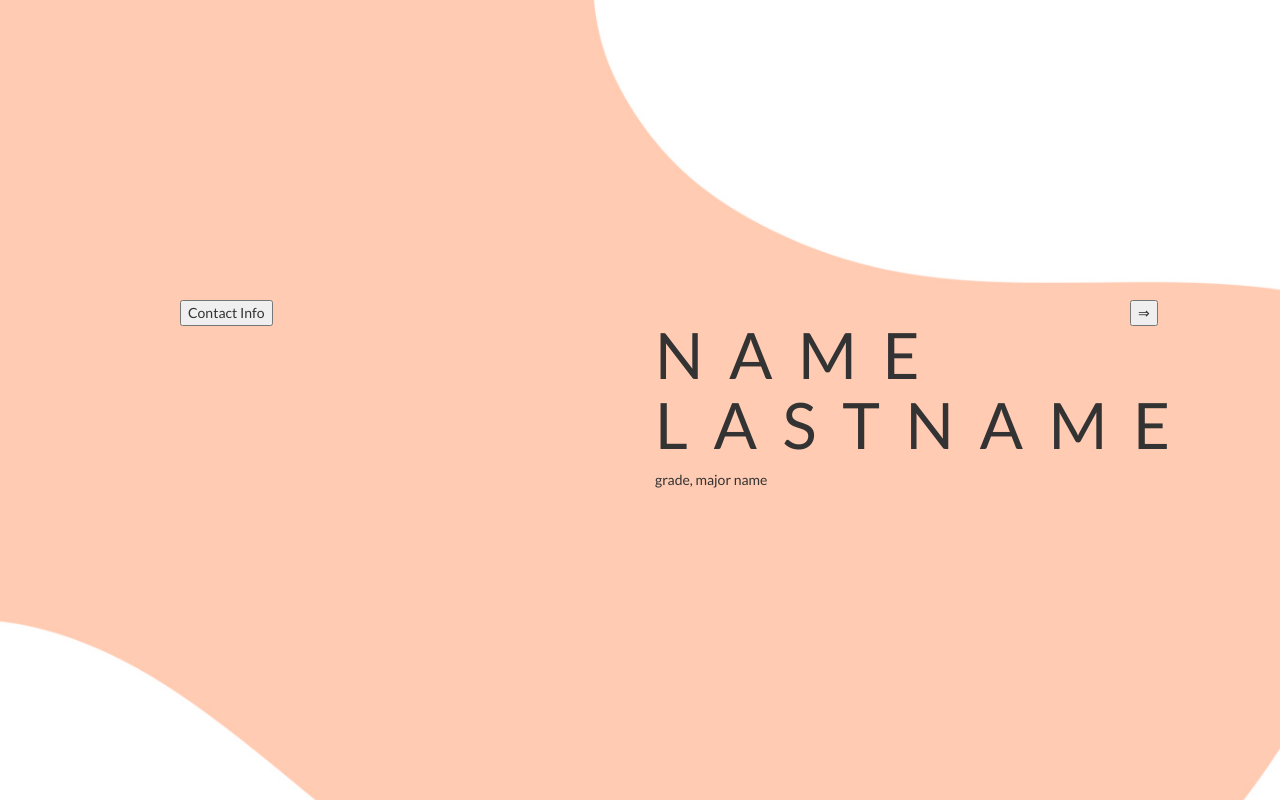
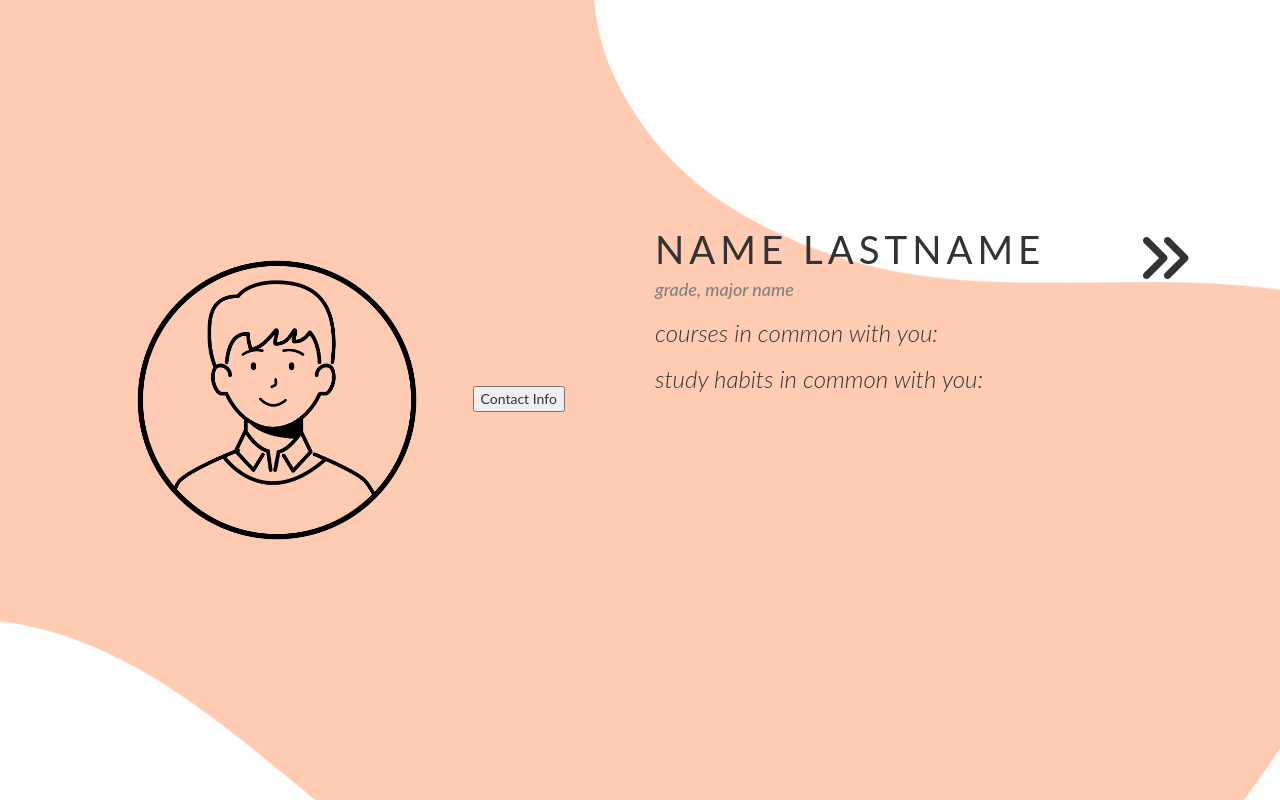
Before and after one commit to kelly-ryoo/hackOurCampus2020, a PHP site: page /feed.html in a window 1280 px wide. Run offline with PHP 8.4, Linux system fonts and the light colour scheme; some libraries are stand-ins or nearby versions.

Commit message:
added images + improved signup

```diff
--- a/feed.html
+++ b/feed.html
@@ -13,7 +13,7 @@
   <script src="https://ajax.googleapis.com/ajax/libs/jquery/3.5.1/jquery.min.js"></script>
   <script src="https://maxcdn.bootstrapcdn.com/bootstrap/3.4.1/js/bootstrap.min.js"></script>
 
-  <link href="https://fonts.googleapis.com/css2?family=Lato:ital,wght@0,100;0,300;0,400;0,700;0,900;1,100;1,300;1,400;1,700;1,900&display=swap" rel="stylesheet">
+  <link rel="stylesheet" href="https://cdnjs.cloudflare.com/ajax/libs/font-awesome/4.7.0/css/font-awesome.min.css">
 
 
 
@@ -22,19 +22,25 @@
 <body class="container" id="feed_pg">
 
 <div class="body">
-  <div class="col-sm-1"></div>
 
-  <div class="col-sm-5">
-    <!-- profile picture goes here-->
+  <div class="col-sm-6">
+    <img src="images/default-man.png" class="feed_img">
     <button>Contact Info</button>
   </div>
 
   <div class="col-sm-5">
     <h2 id="feed_name">Name lastname</h2>
-    <p id="feed_gm">grade, major name</p>
+    <h4 id="feed_gm">grade, major name</h4>
+
+    <h3 class="feed_label">courses in common with you:</h3>
+    <p></p>
+
+    <h3 class="feed_label">study habits in common with you:</h3>
+    <p></p>
   </div>
 
-  <div class="col-sm-1"><button>&#8658</button></div>
+  <script src="https://use.fontawesome.com/960dfa1218.js"></script>
+  <div class="col-sm-1"><button id="feed_next"><i class="fa fa-angle-double-right fa-4x"></i></button></div>
 </div>
 
 </body>
--- a/styles.css
+++ b/styles.css
@@ -105,11 +105,25 @@
     background-color: #fecdb6;
 }
 
+#gender_section{
+    padding:0;
+}
+
 .course_text_field{
-    height:10vh;
+    min-height:5vh !important;
     background-color:white;
     border:none;
     word-break: break-word
+}
+
+.course_subtext{
+    font-size:10px;
+    font-style:italic;
+}
+
+.radio_label{
+    padding-left: 5px;
+    font-weight:350;
 }
 
 .study_button{
@@ -147,13 +161,29 @@
     background-size: cover;
 }
 
+.feed_img{
+    max-width:30vw;
+}
+
 #feed_name{
     text-transform: uppercase;
     font-weight:400 !important;
-    letter-spacing: 2vw;
-    font-size: 5vw;
+    letter-spacing: 5px;
+    font-size: 3vw;
 }
 
 #feed_gm{
+    color:gray;
+    font-style: italic;
+}
 
+.feed_label{
+    font-style: italic;
+    font-weight: 300;
 }
+
+#feed_next{
+    background: none;
+    border: none;
+    height:100px;
+}
```
Also changed, not shown: sign_up.html (+13 -2 lines), images/default-man.png (added), images/default-woman.png (added).
